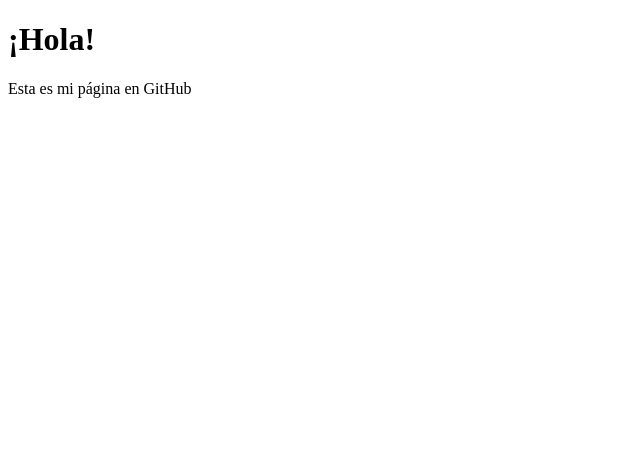
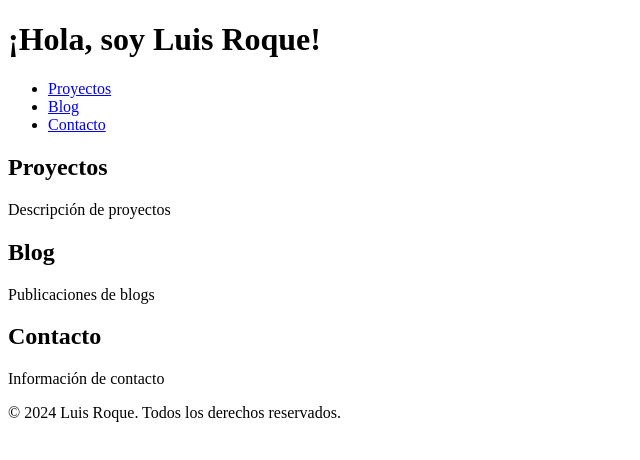
Before and after one commit to Raptoratack/autonomia_hacker, a plain HTML site: page index.html in a window 1280 px wide. Shown: the whole page, without its empty margins (0-640 px from the left). Drawn offline with Linux system fonts and the light colour scheme.

Commit message:
Update index.html

```diff
--- a/index.html
+++ b/index.html
@@ -3,10 +3,34 @@
 <head>
     <meta charset="UTF-8">
     <meta name="viewport" content="width=device-width, initial-scale=1.0">
-    <title>Mi paginas de github autonomia_hacker</title>
+    <title>Mi Página Personal</title>
+    <link rel="stylesheet" href="styles.css"> <!-- Vincula un archivo CSS -->
 </head>
 <body>
-    <h1>¡Hola!</h1>
-    <p>Esta es mi página en GitHub</p>
+    <header>
+        <h1>¡Hola, soy Luis Roque!</h1>
+        <nav>
+            <ul>
+                <li><a href="#proyectos">Proyectos</a></li>
+                <li><a href="#blog">Blog</a></li>
+                <li><a href="#contacto">Contacto</a></li>
+            </ul>
+        </nav>
+    </header>
+    <section id="proyectos">
+        <h2>Proyectos</h2>
+        <p>Descripción de proyectos</p>
+    </section>
+    <section id="blog">
+        <h2>Blog</h2>
+        <p>Publicaciones de blogs</p>
+    </section>
+    <section id="contacto">
+        <h2>Contacto</h2>
+        <p>Información de contacto</p>
+    </section>
+    <footer>
+        <p>© 2024 Luis Roque. Todos los derechos reservados.</p>
+    </footer>
 </body>
 </html>
```
